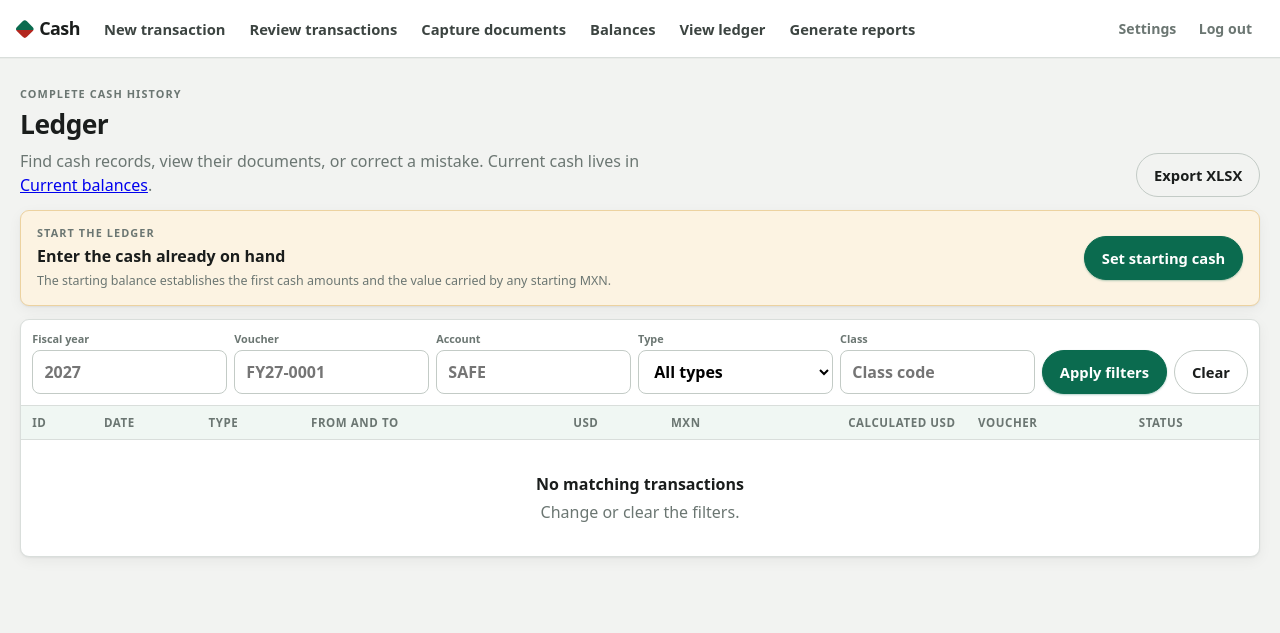
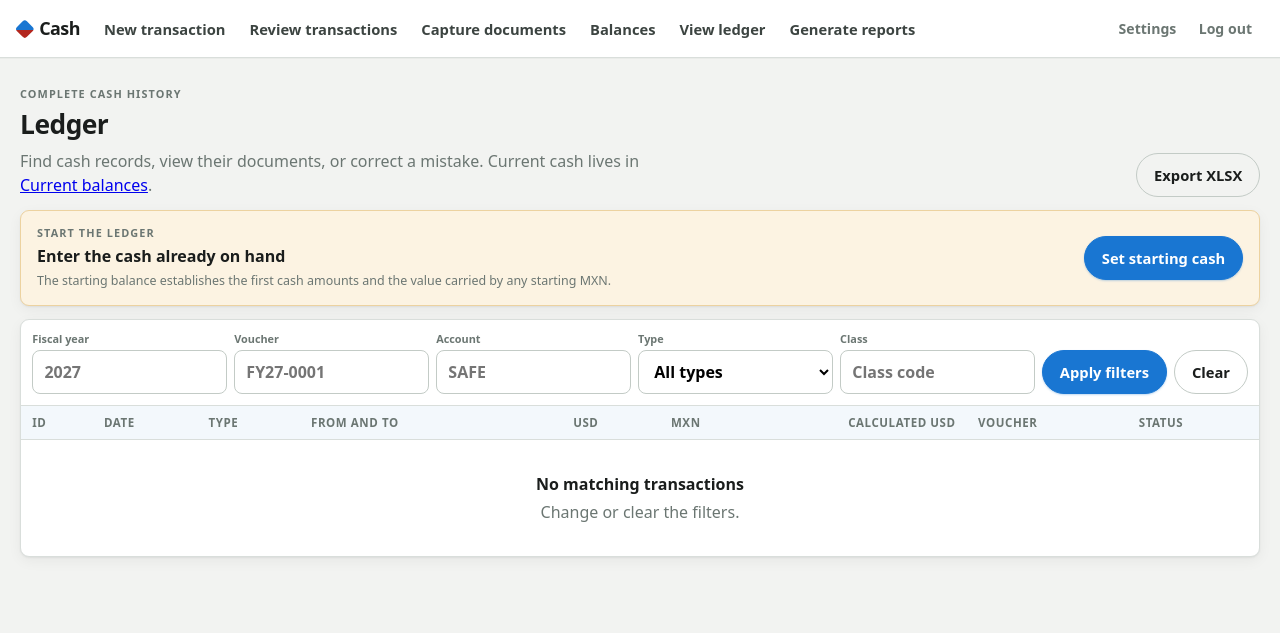
Before and after one commit to charlieboardman/cash-27, a Flask app: page /ledger in a window 1280 px wide. Shown: the top 633 px of the page. Run offline with Flask 3, Linux system fonts and the light colour scheme; the visitor is signed in with stand-in values (Sample User, id 1); data that the repository does not hold is empty; parts of the project's set-up code (start-up, migrations or seed data) failed here and were passed over.

Commit message:
Use a plain blue interface theme

```diff
--- a/cash/static/css/app.css
+++ b/cash/static/css/app.css
@@ -1,4 +1,4 @@
-/* Design tokens. Neutral warm-gray canvas, white surfaces, deep-green
+/* Design tokens. Neutral warm-gray canvas, white surfaces, clear blue
    primary, restrained red only for the brand mark and true danger. */
 :root {
   --ink: #1a1d1c;
@@ -9,11 +9,11 @@
   --panel: #f2f3f1;
   --panel-2: #eaede9;
   --card: #ffffff;
-  --accent: #0b6b4f;
-  --accent-hover: #095a42;
-  --accent-ink: #084533;
-  --accent-soft: #e4f1ea;
-  --accent-softer: #f0f7f3;
+  --accent: #1976d2;
+  --accent-hover: #1565c0;
+  --accent-ink: #0d477c;
+  --accent-soft: #e3f2fd;
+  --accent-softer: #f3f8fc;
   --brand: #b3261e;
   --danger: #b3261e;
   --danger-hover: #9c1f19;
@@ -47,8 +47,7 @@ button, input, select, textarea, a { touch-action: manipulation; }
 
 /* ---- sign in ---- */
 .login-body { min-height: 100vh; display: grid; place-items: center;
-  background: linear-gradient(160deg, var(--accent-ink) 0%, #0d5741 48%,
-    var(--panel) 48.2%, var(--panel) 100%); }
+  background: var(--panel); }
 .login-main { width: min(24rem, calc(100% - 2rem)); margin: 0; padding: 0; }
 .login-card { background: var(--card); border: 1px solid var(--line);
   border-radius: var(--radius-l); box-shadow: var(--shadow-l);
@@ -175,7 +174,7 @@ fieldset input[type="radio"] { width: auto; min-height: 0; }
 .btn:active { transform: translateY(1px); }
 .btn:focus-visible { outline: 2px solid var(--accent); outline-offset: 2px; }
 .btn.primary { background: var(--accent); color: #fff;
-  border-color: var(--accent); box-shadow: 0 1px 2px rgba(11,107,79,.3); }
+  border-color: var(--accent); box-shadow: 0 1px 2px rgba(25,118,210,.28); }
 .btn.primary:hover { background: var(--accent-hover); border-color: var(--accent-hover); }
 .btn.ghost { border-color: var(--line-strong); background: transparent; }
 .btn.ghost:hover { background: var(--panel-2); border-color: var(--ink-2); }
@@ -227,7 +226,7 @@ tr.void td:not(:last-child), tr.superseded td:not(:last-child) {
 .btn.danger { border-color: #ecb3af; background: var(--danger-soft); }
 .btn.danger:hover { border-color: var(--danger); background: var(--danger-soft); }
 .notice {
-  display: block; border: 1px solid #a9d6c1; background: var(--accent-soft);
+  display: block; border: 1px solid #90caf9; background: var(--accent-soft);
   color: var(--accent-ink); border-radius: var(--radius-s);
   padding: .7rem 1rem; margin-bottom: .85rem; font-weight: 550; font-size: .92rem;
   box-shadow: var(--shadow-sm);
@@ -426,7 +425,7 @@ tr[aria-expanded="true"] .sheet-caret { transform: rotate(90deg); color: var(--a
 .callout {
   border-left: 3px solid var(--accent); background: var(--accent-soft);
   padding: .62rem .75rem; border-radius: 0 6px 6px 0; font-size: .8rem;
-  color: #294b41;
+  color: #244b66;
 }
 .callout.warning { border-color: var(--warning); background: var(--warning-soft);
   color: #70420d; }
@@ -463,7 +462,7 @@ textarea { resize: vertical; font: inherit; padding: .45rem .6rem;
   border: 1.5px dashed var(--line-strong); background: var(--panel);
   transition: border-color .15s, background .15s, box-shadow .15s; }
 .document-drop-slot.dragging { border-color: var(--accent); background: var(--accent-soft);
-  box-shadow: inset 0 0 0 2px rgba(18, 112, 86, .12); }
+  box-shadow: inset 0 0 0 2px rgba(25, 118, 210, .12); }
 .document-drop-slot.uploading { opacity: .65; pointer-events: none; }
 .drop-instruction { display: flex; flex-direction: column; align-items: center;
   justify-content: center; flex: 1; text-align: center; padding: .35rem; }
@@ -480,7 +479,7 @@ textarea { resize: vertical; font: inherit; padding: .45rem .6rem;
 .attached-document.document-drop-slot { justify-content: initial; min-height: 0;
   border: 1px solid var(--line); background: white; }
 .attached-document.document-drop-slot.dragging { border-color: var(--accent);
-  background: var(--accent-soft); box-shadow: inset 0 0 0 2px rgba(18, 112, 86, .16); }
+  background: var(--accent-soft); box-shadow: inset 0 0 0 2px rgba(25, 118, 210, .16); }
 .attached-document .attachment-slot-heading { padding: .45rem .55rem 0; }
 .attached-document-preview { display: block; width: 100%; height: 10rem;
   padding: 0; border: 0; border-top: 1px solid var(--line);
```
